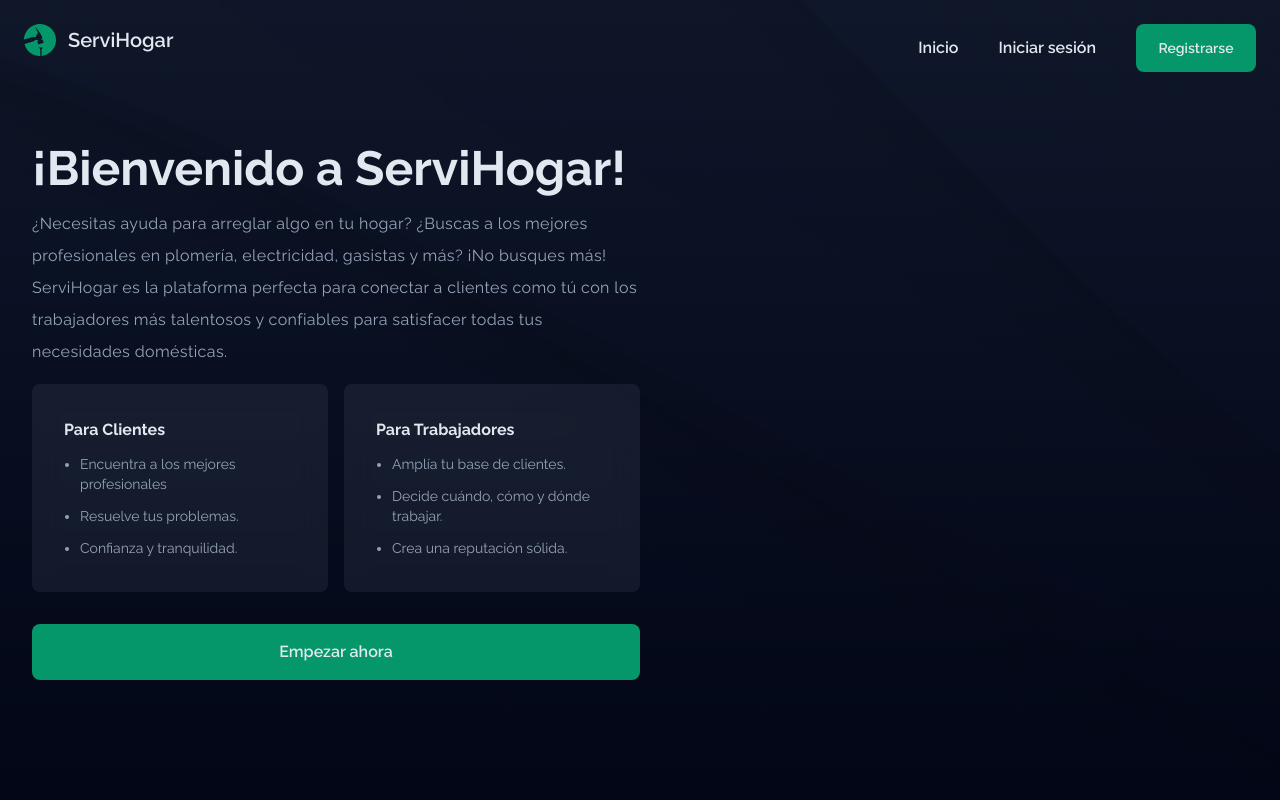
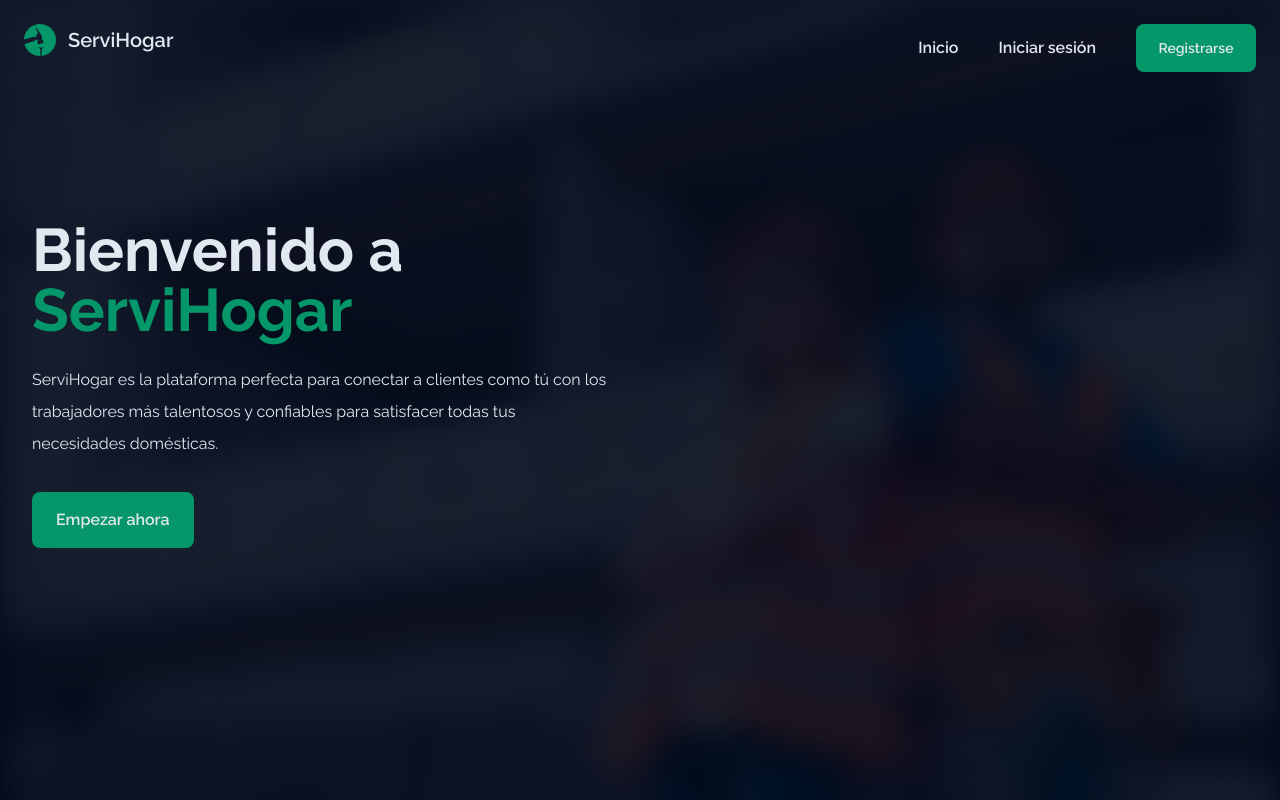
Before and after one commit to ignaciojsoler/nucba-proyecto-final-frontend, a React (Vite) app: page / in a window 1280 px wide. Built offline with nearby package versions, Linux system fonts and the light colour scheme.

Commit message:
Feature: update landing page

```diff
--- a/src/pages/Home.tsx
+++ b/src/pages/Home.tsx
@@ -19,7 +19,7 @@ const Home = () => {
           className="w-80 md:w-96"
           placeholder="Buscar..."
         /> */}
-        <div className="w-full space-y-4">
+        <div className="w-full space-y-4 py-4">
           <h4 className=" text-2xl font-semibold self-start">Categorías</h4>
           <div className="grid grid-cols-2 gap-3 w-full md:p-0 md:grid-cols-4 ">
             {data.categorias.map((c) => {
--- a/src/pages/Landing.tsx
+++ b/src/pages/Landing.tsx
@@ -1,49 +1,43 @@
 import { Button } from "../components/Button";
 import { useNavigate } from "react-router-dom";
+import bgLandingMobile from "../assets/img/bg-landing-mobile.jpg";
+import bgLandingDesktop from "../assets/img/bg-landing-desktop.jpg";
 
 const Landing = () => {
   const navigate = useNavigate();
   return (
-    <div className="px-6 flex flex-col justify-center pt-28  md:px-8 md:pt-0 md:items-center lg:max-w-7xl m-auto lg:grid lg:grid-cols-2 min-h-screen">
-      <div className="fixed top-0 left-0 bg-hero-texture bg-cover mix-blend-multiply h-screen w-screen" />
-      <div className=" space-y-4 pt-6 z-10 md:pb-0">
-        <div className=" space-y-4">
-          <h1 className=" text-5xl font-bold">
-            ¡Bienvenido a ServiHogar!
+    <div className="m-auto w-full h-screen flex flex-col justify-center items-center">
+      <section className="p-8 space-y-8 rounded-xl w-full z-10 pt-36 md:max-w-2xl lg:max-w-7xl md:pt-0">
+        <div className="space-y-6 md:max-w-2xl lg:max-w-xl">
+          <h1 className=" text-5xl font-bold lg:text-6xl animate-sladeInFromBottomShort">
+            Bienvenido a <span className=" text-emerald-600">ServiHogar</span>
           </h1>
-          <p className=" tracking-wide leading-8 text-slate-400">
-            ¿Necesitas ayuda para arreglar algo en tu hogar? ¿Buscas a los
-            mejores profesionales en plomería, electricidad, gasistas y más? ¡No
-            busques más! ServiHogar es la plataforma perfecta para conectar a
-            clientes como tú con los trabajadores más talentosos y confiables
-            para satisfacer todas tus necesidades domésticas.
+          <p className=" leading-8 animate-sladeInFromBottomMedium">
+            ServiHogar es la plataforma perfecta para conectar a clientes como
+            tú con los trabajadores más talentosos y confiables para satisfacer
+            todas tus necesidades domésticas.
           </p>
         </div>
-        <div className=" space-y-8">
-          <div className="flex flex-col space-y-6 md:space-y-0 md:flex-row md:justify-center md:items-start md:gap-4">
-            <div className="w-full backdrop-blur-lg bg-slate-400 bg-opacity-10 px-8 space-y-3 rounded-lg h-52 flex flex-col justify-center">
-              <h6 className=" font-bold">Para Clientes</h6>
-              <ul className=" text-sm space-y-3 list-disc pl-4 text-slate-400">
-                <li className="">Encuentra a los mejores profesionales</li>
-                <li>Resuelve tus problemas.</li>
-                <li>Confianza y tranquilidad.</li>
-              </ul>
-            </div>
-            <div className="w-full backdrop-blur-lg bg-slate-400 bg-opacity-10 px-8 space-y-3 rounded-lg h-52 flex flex-col justify-center">
-              <h6 className=" font-bold">Para Trabajadores</h6>
-              <ul className=" text-sm space-y-3 list-disc pl-4 text-slate-400">
-                <li className="">Amplía tu base de clientes.</li>
-                <li>Decide cuándo, cómo y dónde trabajar.</li>
-                <li>Crea una reputación sólida.</li>
-              </ul>
-            </div>
-          </div>
-          <Button onClick={() => {navigate('/plans')}} title="Empezar ahora" widthFull />
-        </div>
+        <Button
+          onClick={() => {
+            navigate("/plans");
+          }}
+          title="Empezar ahora"
+          className="w-full lg:w-auto animate-sladeInFromBottomLong"
+        />
+      </section>
+      <div className="absolute m-auto top-0 max-h-screen overflow-hidden">
+        <img
+          src={bgLandingMobile}
+          alt="workers image"
+          className=" md:hidden min-h-screen object-cover"
+        />
+        <img
+          src={bgLandingDesktop}
+          alt="workers "
+          className="hidden md:block min-h-screen object-cover animate-blurTransition"
+        />
       </div>
-      {/* <div>
-        hola
-      </div> */}
     </div>
   );
 };
--- a/src/pages/Login.tsx
+++ b/src/pages/Login.tsx
@@ -68,14 +68,14 @@ const Login = () => {
   useEffect(() => {isLoggedIn()}, []);
 
   return (
-    <div className="m-auto w-full h-screen flex flex-col justify-center items-center bg-login-img bg-cover">
+    <div className="m-auto w-full h-screen flex flex-col justify-center items-center bg-login-img bg-cover animate-blurTransition">
       {isLoading && <Loader />}
-      <div className="p-8 space-y-8 rounded-xl w-full max-w-xl animate-sladeInFromBottomShort">
+      <div className="p-8 space-y-8 rounded-xl w-full max-w-xl animate-sladeInFromBottomMedium">
         <div className="space-y-4">
           <img src={logoIcon} className="m-auto" />
           <h3 className=" text-center text-4xl font-bold">ServiHogar</h3>
         </div>
-        <form className="space-y-4 animate-sladeInFromBottomMedium" onSubmit={(e) => handleSubmit(e)}>
+        <form className="space-y-4 animate-sladeInFromBottomLong" onSubmit={(e) => handleSubmit(e)}>
           <h4 className=" text-center text-2xl font-bold mb-8">
             Ingresa a tu cuenta
           </h4>
--- a/src/pages/Plans.tsx
+++ b/src/pages/Plans.tsx
@@ -5,7 +5,7 @@ const plansData = data;
 
 const Plans = () => {
   return (
-    <div className="h-full bg-signup-img bg-cover">
+    <div className="h-full bg-signup-img bg-cover animate-blurTransition">
       <div className="m-auto min-h-screen py-28  px-8 max-w-7xl flex justify-center items-center">
         <div className="flex flex-col space-y-10">
           <h3 className=" text-4xl text-center font-bold animate-sladeInFromBottomShort">
--- a/tailwind.config.js
+++ b/tailwind.config.js
@@ -63,6 +63,14 @@ export default {
             transform: "translateY(0)"
           }
         },
+        blurTransition: {
+          "0%": {
+            filter: "blur(16px)"
+          },
+          "100%": {
+            filter: "blur(0px)"
+          }
+        }
       },
       animation: {
         pong: "pong 1s infinite ease",
@@ -70,6 +78,7 @@ export default {
         sladeInFromBottomShort: "sladeInFromBottomShort .3s ease",
         sladeInFromBottomMedium: "sladeInFromBottomMedium .6s  ease",
         sladeInFromBottomLong: "sladeInFromBottomLong .9s ease-out",
+        blurTransition: "blurTransition .3s ease"
       },
       backgroundImage: {
         'hero-texture': "url('./src/assets/img/bg-texture.jpg')",
```
Also changed, not shown: src/assets/img/bg-landing-desktop.jpg (added), src/assets/img/bg-landing-mobile.jpg (added).
